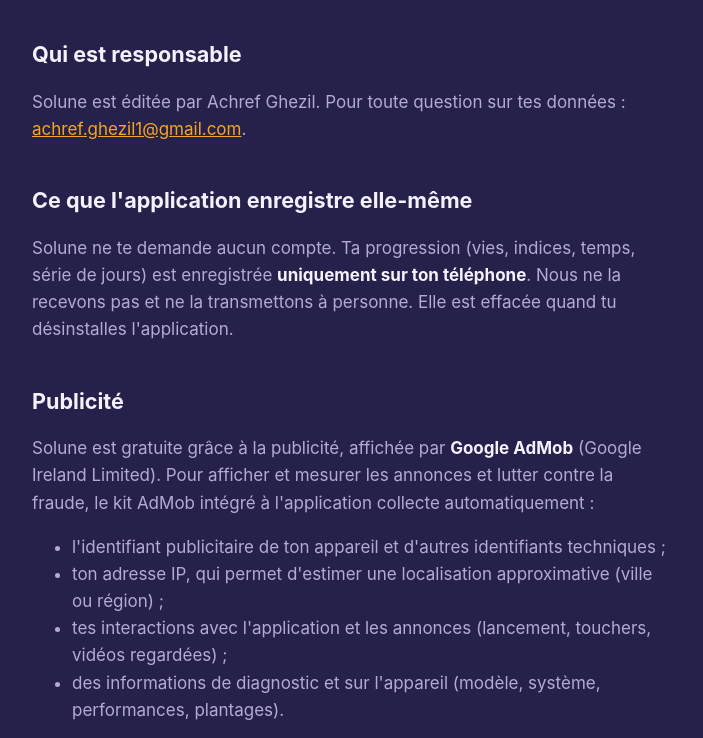
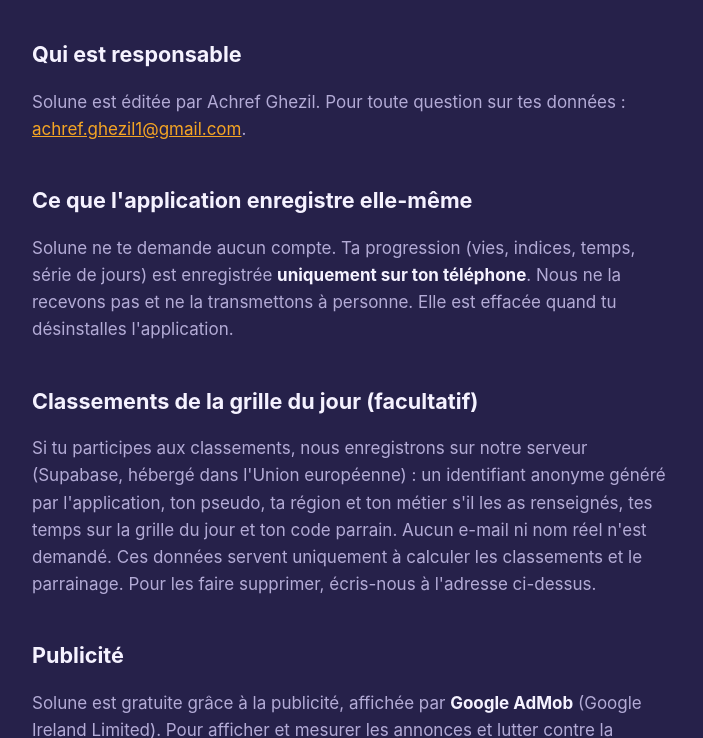
Before and after one commit to achrefG/achrefG.github.io, a plain HTML site: page privacy.html in a window 1280 px wide. Shown: the part 241-979 px from the top of the page, without its empty margins (288-991 px from the left). Drawn offline with Linux system fonts and the light colour scheme.

Commit message:
nouvelle page de privacy

```diff
--- a/privacy.html
+++ b/privacy.html
@@ -21,6 +21,13 @@
   <p>Solune ne te demande aucun compte. Ta progression (vies, indices, temps, série de jours) est enregistrée
     <strong>uniquement sur ton téléphone</strong>. Nous ne la recevons pas et ne la transmettons à personne.
     Elle est effacée quand tu désinstalles l'application.</p>
+
+  <h2>Classements de la grille du jour (facultatif)</h2>
+  <p>Si tu participes aux classements, nous enregistrons sur notre serveur (Supabase, hébergé dans l'Union européenne) :
+    un identifiant anonyme généré par l'application, ton pseudo, ta région et ton métier s'il les as renseignés,
+    tes temps sur la grille du jour et ton code parrain. Aucun e-mail ni nom réel n'est demandé.
+    Ces données servent uniquement à calculer les classements et le parrainage. Pour les faire supprimer, écris-nous
+    à l'adresse ci-dessus.</p>
 
   <h2>Publicité</h2>
   <p>Solune est gratuite grâce à la publicité, affichée par <strong>Google AdMob</strong>
@@ -77,6 +84,11 @@
     <p>Solune has no accounts. Your progress (lives, hints, times, daily streak) is stored
       <strong>only on your phone</strong>. We never receive it or share it. It is deleted when you uninstall the app.</p>
 
+    <h2>Daily puzzle leaderboards (optional)</h2>
+    <p>If you take part in leaderboards, we store on our server (Supabase, hosted in the EU) an anonymous ID created by the app,
+      your nickname, region and job if you provided them, your daily puzzle times and your referral code. No e-mail or real name is
+      requested. This data is only used for leaderboards and referrals. To have it deleted, write to the address above.</p>
+
     <h2>Advertising</h2>
     <p>Solune is free thanks to ads served by <strong>Google AdMob</strong> (Google Ireland Limited).
       To show and measure ads and prevent fraud, the AdMob SDK automatically collects:</p>
```
